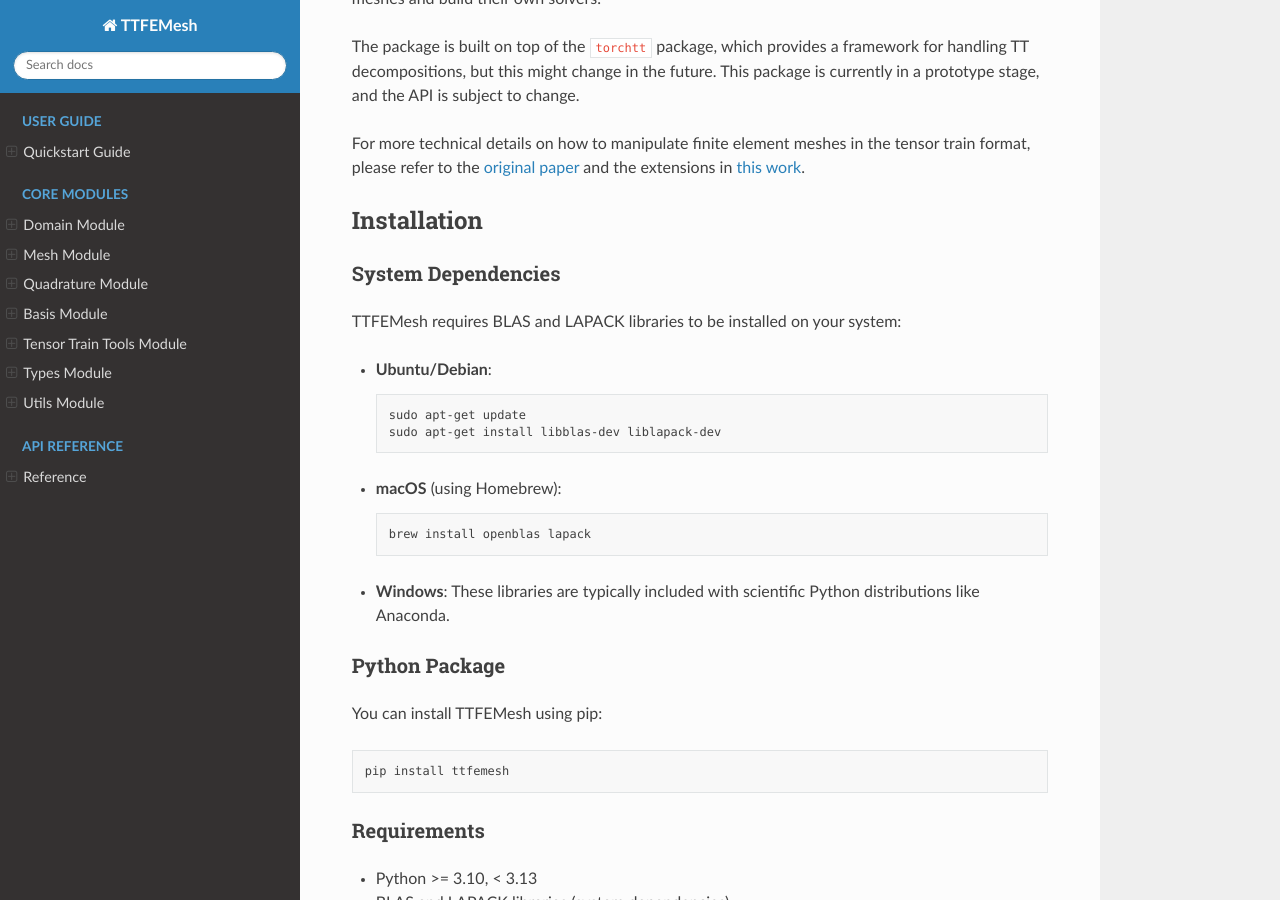
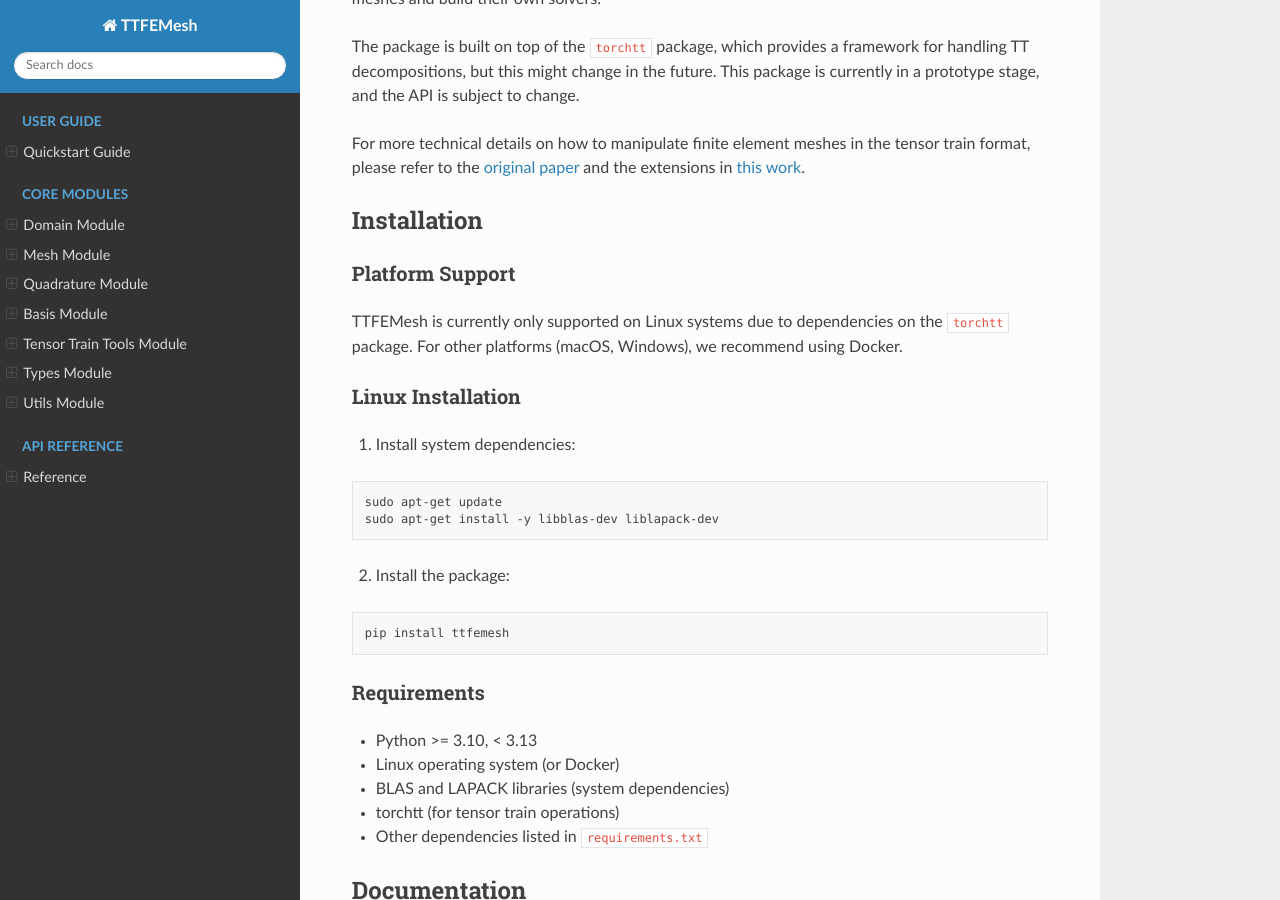
Before and after one commit to MazenAli/TT-FEMesh, a Sphinx documentation site: the page built from docs/index.md, in a window 1280 px wide and 900 px high, scrolled down 365 px. Built offline with Sphinx 7.4.7 and the Read the Docs theme 3.1.0, drawn with Linux system fonts in a browser that asks for light colours.

````diff
--- a/docs/index.md
+++ b/docs/index.md
@@ -24,28 +24,19 @@ extensions in [this work](https://www.mdpi.com/2227-7390/12/20/3277).
 
 ## Installation
 
-### System Dependencies
+### Platform Support
 
-TTFEMesh requires BLAS and LAPACK libraries to be installed on your system:
+TTFEMesh is currently only supported on Linux systems due to dependencies on the `torchtt` package. For other platforms (macOS, Windows), we recommend using Docker.
 
-- **Ubuntu/Debian**:
-  ```bash
-  sudo apt-get update
-  sudo apt-get install libblas-dev liblapack-dev
-  ```
+### Linux Installation
 
-- **macOS** (using Homebrew):
-  ```bash
-  brew install openblas lapack
-  ```
+1. Install system dependencies:
+```bash
+sudo apt-get update
+sudo apt-get install -y libblas-dev liblapack-dev
+```
 
-- **Windows**:
-  These libraries are typically included with scientific Python distributions like Anaconda.
-
-### Python Package
-
-You can install TTFEMesh using pip:
-
+2. Install the package:
 ```bash
 pip install ttfemesh
 ```
@@ -53,6 +44,7 @@ pip install ttfemesh
 ### Requirements
 
 - Python >= 3.10, < 3.13
+- Linux operating system (or Docker)
 - BLAS and LAPACK libraries (system dependencies)
 - torchtt (for tensor train operations)
 - Other dependencies listed in [`requirements.txt`](https://github.com/MazenAli/TT-FEMesh/blob/main/requirements.txt)
````
Also changed, not shown: CHANGELOG.md (+10 -0 lines), README.md (+14 -20 lines), setup.py (+14 -15 lines).
